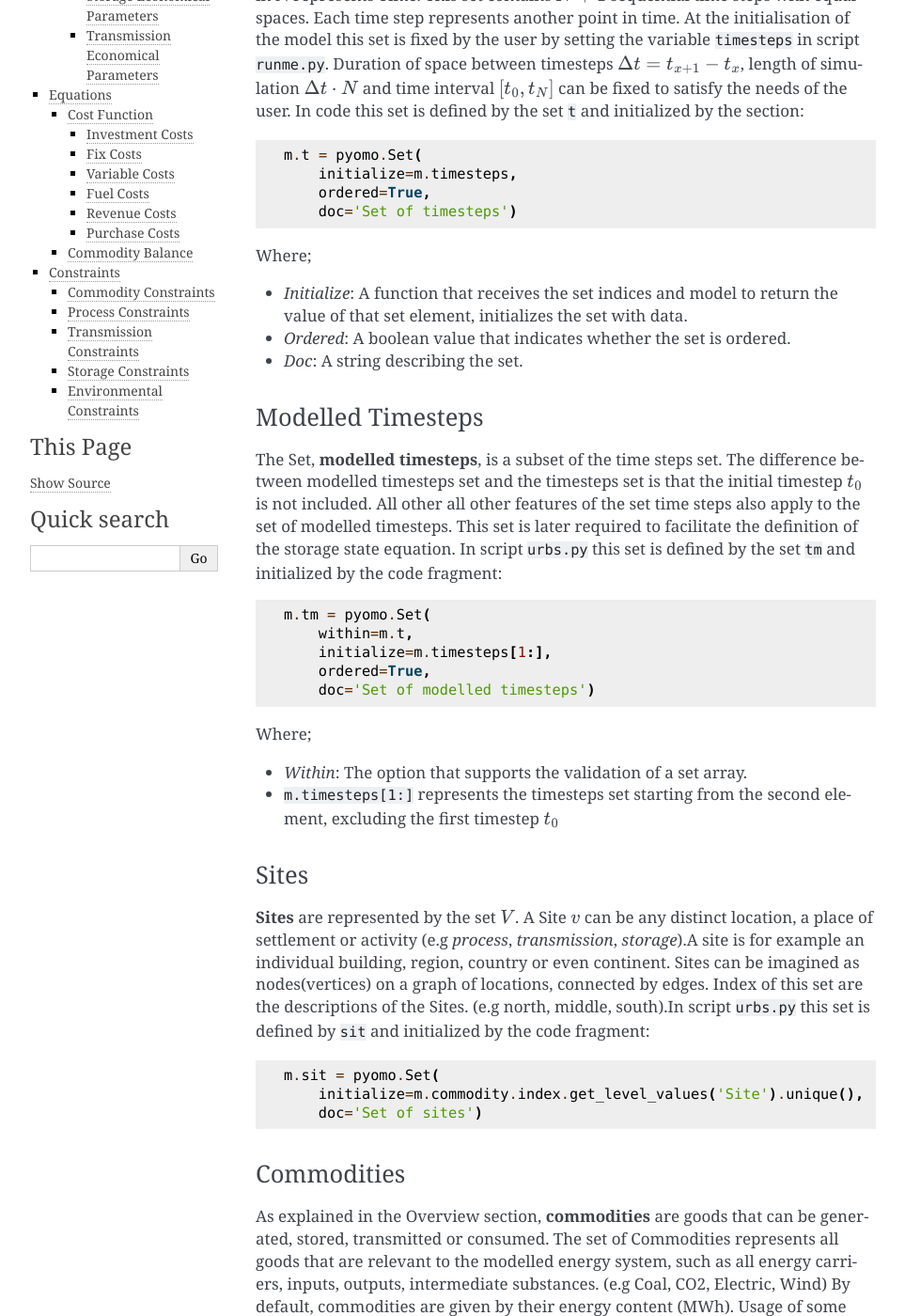
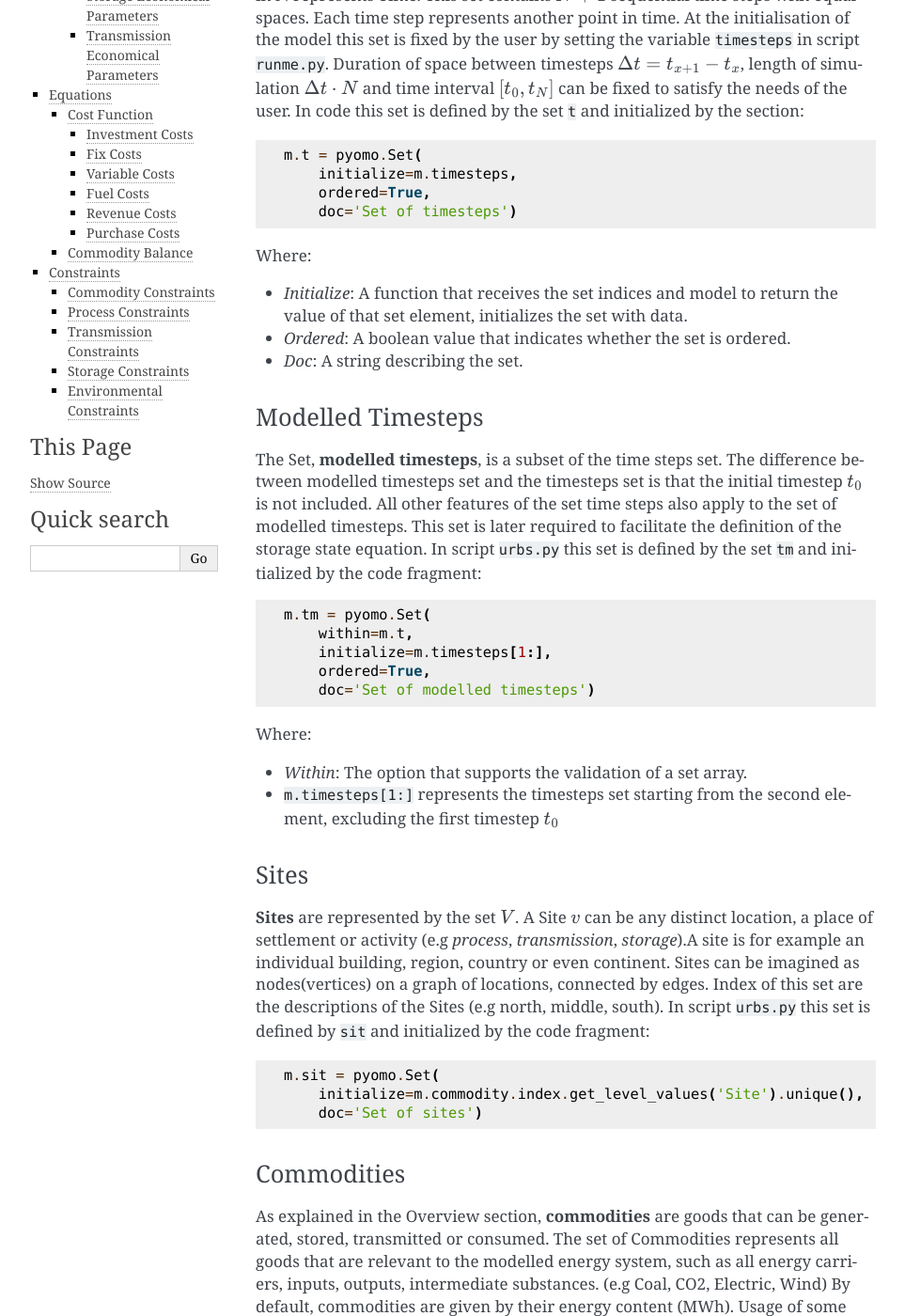
Before and after one commit to tum-ens/urbs, a Sphinx documentation site: the page built from doc/mathdoc.rst, in a window 1280 px wide and 1400 px high, scrolled down 1141 px. Shown: the whole window at 94% size, without its empty margins (148-1111 px from the left). Built offline with Sphinx 7.4.7, drawn with Linux system fonts in a browser that asks for light colours; some of the changed text lies outside the part shown.

Commit message:
Update mathdoc.rst
Spelling errors

```diff
--- a/doc/mathdoc.rst
+++ b/doc/mathdoc.rst
@@ -65,8 +65,8 @@ Modelled Timesteps
 ^^^^^^^^^^^^^^^^^^
 
 The Set, **modelled timesteps**, is a subset of the time steps set. The difference between modelled
-timesteps set and the timesteps set is that the initial timestep :math:`t_0` is not included. All other
-all other features of the set time steps also apply to the set of modelled timesteps. This set
+timesteps set and the timesteps set is that the initial timestep :math:`t_0` is not included.
+All other features of the set time steps also apply to the set of modelled timesteps. This set
 is later required to facilitate the definition of the storage state equation.
 In script ``urbs.py`` this set is defined by the set ``tm`` and initialized by the code fragment:
 
@@ -89,8 +89,8 @@ Sites
 **Sites** are represented by the set :math:`V`. A Site :math:`v` can be any distinct location, a place of
 settlement or activity (e.g `process`, `transmission`, `storage`).A site is for example an individual
 building, region, country or even continent. Sites can be imagined as nodes(vertices) on a graph of locations,
-connected by edges. Index of this set are the descriptions of the Sites.
-(e.g north, middle, south).In script ``urbs.py`` this set is defined by ``sit`` and initialized by the code fragment:
+connected by edges. Index of this set are the descriptions of the Sites (e.g north, middle, south).
+In script ``urbs.py`` this set is defined by ``sit`` and initialized by the code fragment:
 
 ::
 
```
Also changed, not shown: other parts of doc/mathdoc.rst (+13 -13 lines).
